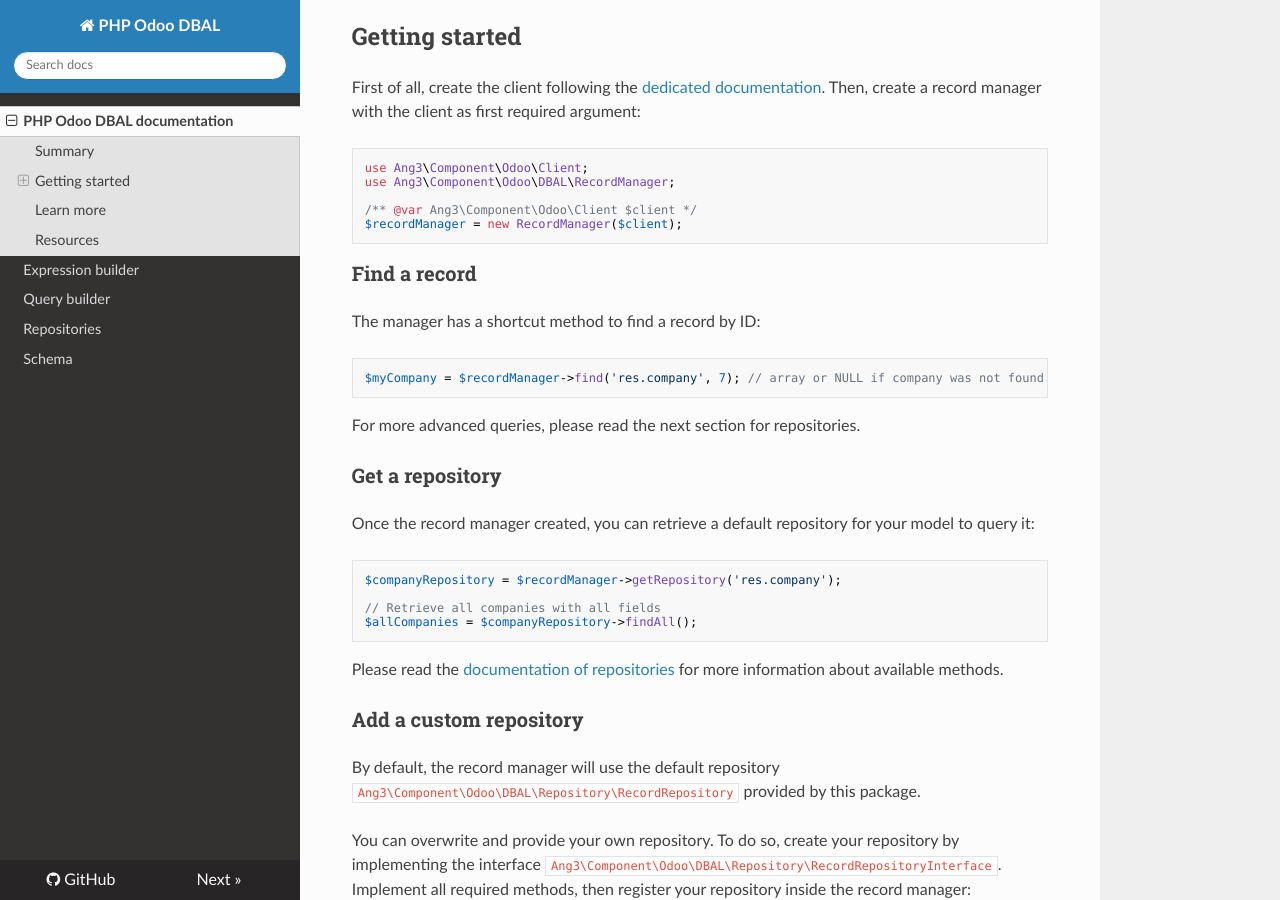
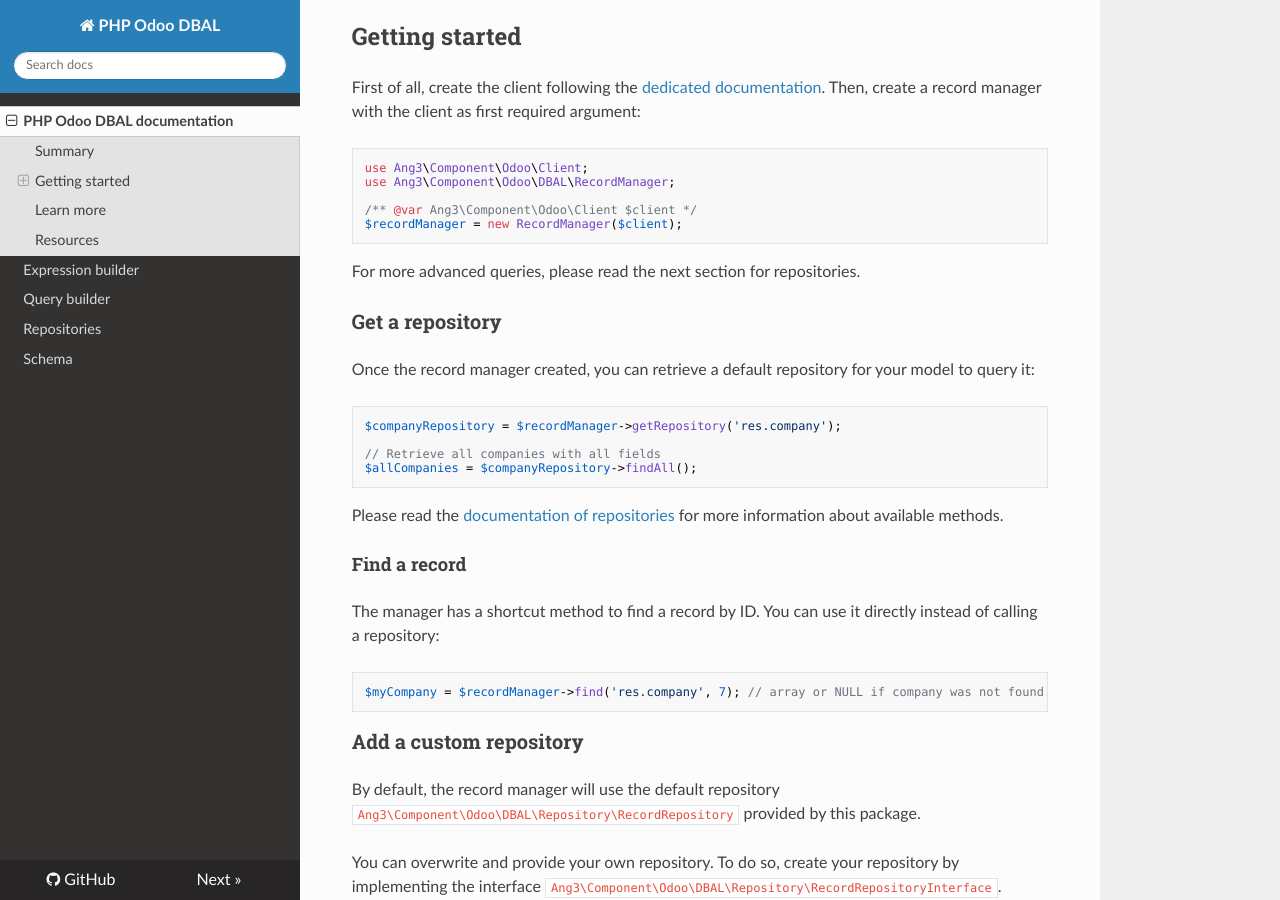
Before and after one commit to Ang3/php-odoo-dbal, an MkDocs documentation site: the page built from docs/index.md, in a window 1280 px wide and 900 px high, scrolled down 388 px. Built offline with MkDocs 1.6.1, drawn with Linux system fonts in a browser that asks for light colours; nearby versions of some CDN libraries; part of the change alters nothing that is shown.

Commit message:
Update index.md

````diff
--- a/docs/index.md
+++ b/docs/index.md
@@ -26,14 +26,6 @@ use Ang3\Component\Odoo\DBAL\RecordManager;
 $recordManager = new RecordManager($client);
 ```
 
-### Find a record
-
-The manager has a shortcut method to find a record by ID:
-
-```php
-$myCompany = $recordManager->find('res.company', 7); // array or NULL if company was not found.
-```
-
 For more advanced queries, please read the next section for repositories.
 
 ### Get a repository
@@ -48,6 +40,14 @@ $allCompanies = $companyRepository->findAll();
 ```
 
 Please read the [documentation of repositories](./repositories.md) for more information about available methods.
+
+#### Find a record
+
+The manager has a shortcut method to find a record by ID. You can use it directly instead of calling a repository:
+
+```php
+$myCompany = $recordManager->find('res.company', 7); // array or NULL if company was not found.
+```
 
 ### Add a custom repository
 
````
